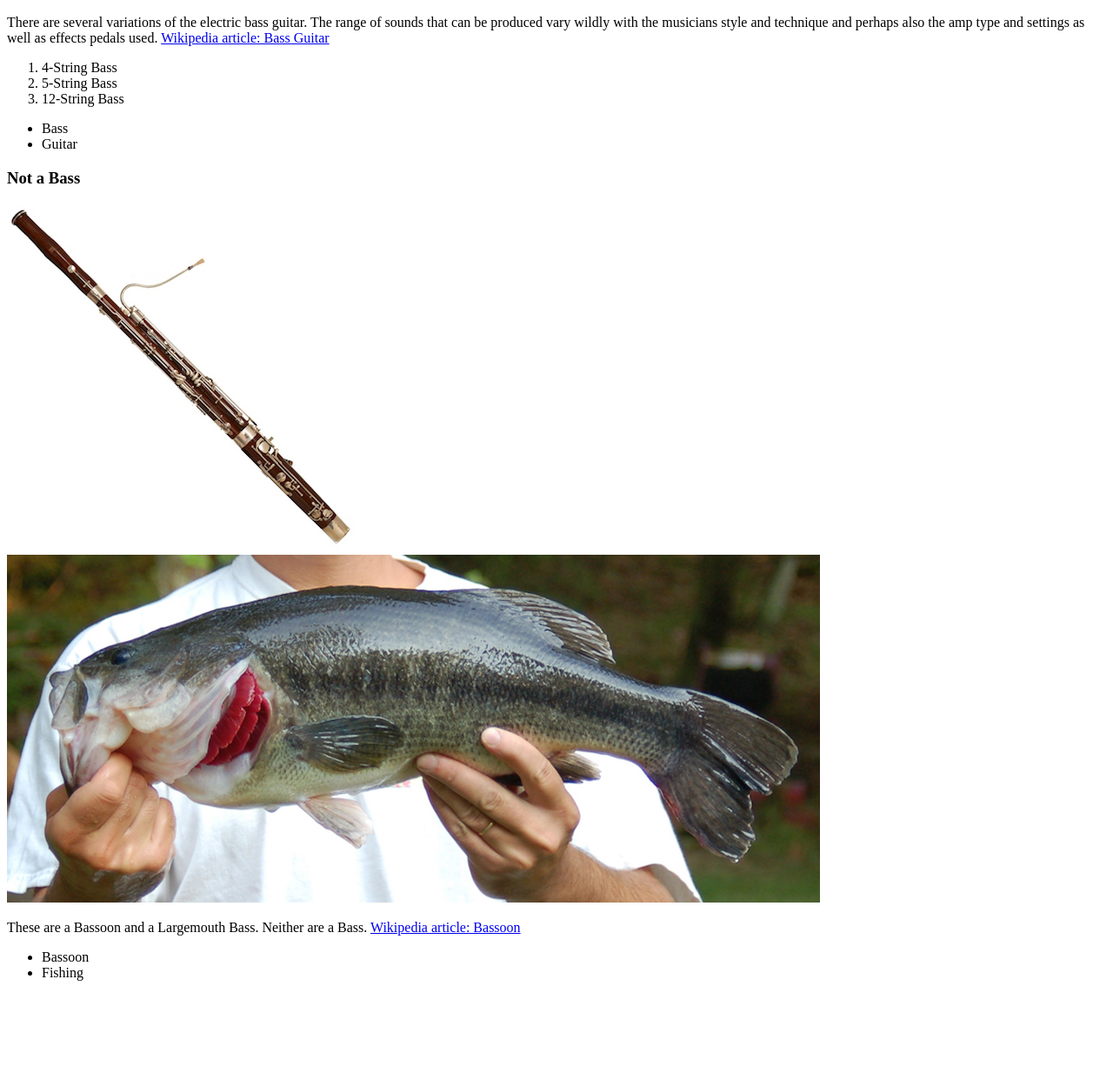
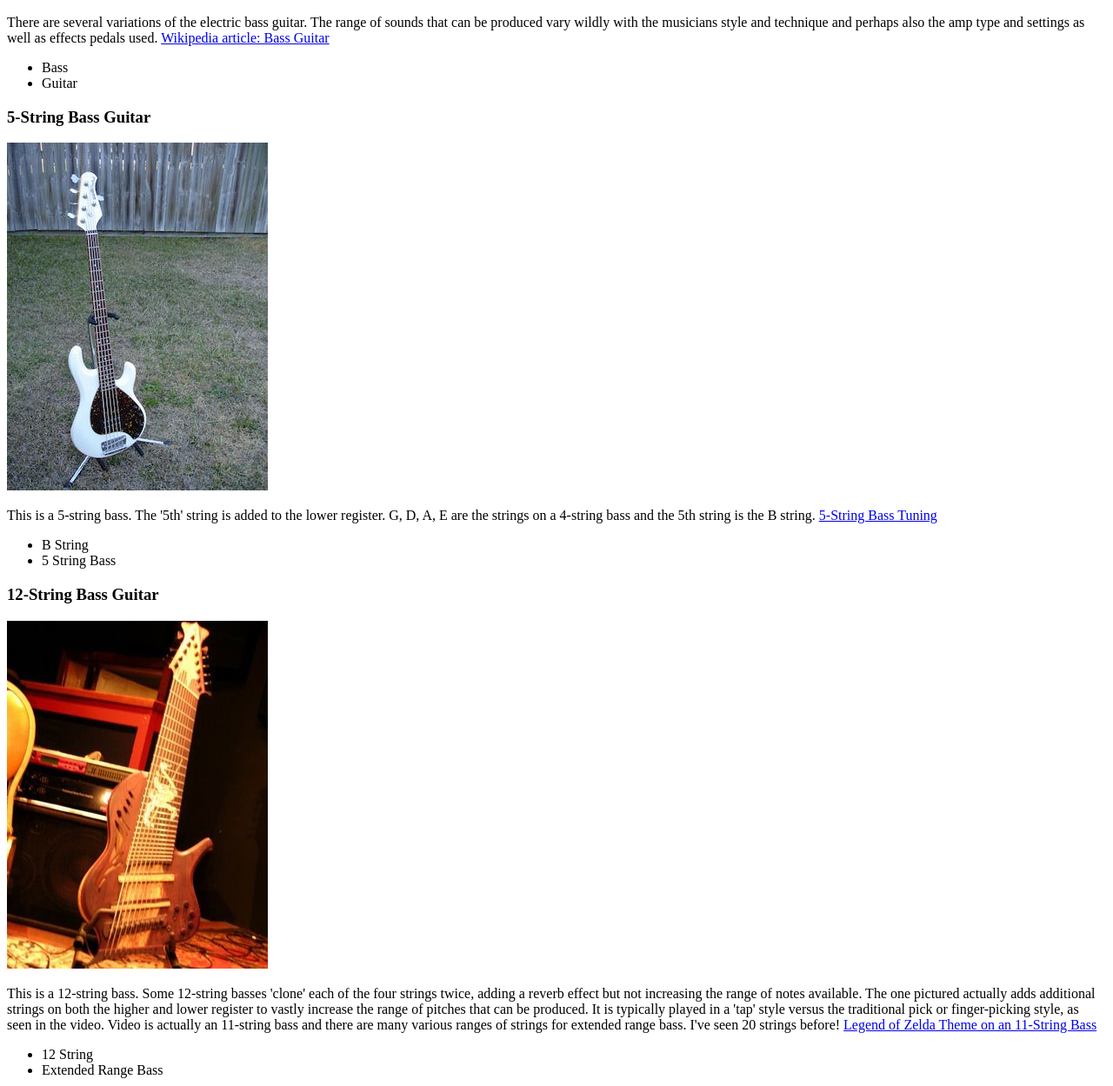
Before and after one commit to DrewWarrenTIY-tiy/wk-01-alpha, a plain HTML site: page index.html in a window 1280 px wide. Shown: the part 1091-2340 px from the top of the page at 87% size. Before the commit the page ends 2235 px from the top, so only its background shows below. Drawn offline with Linux system fonts and the light colour scheme.

Commit message:
feat(init) Add 2 sections to satisfy Assignment
I mistakenly only had 3 sections which did not satisfy
the assignment. I split the bass guitar section into
3 sections and added a new link and list for each.

```diff
--- a/index.html
+++ b/index.html
@@ -20,22 +20,35 @@
     </p>
     <h3>Bass Guitars</h3>
     <img src="images/4-string-bass.jpg" alt="4-String Bass" />
-    <img src="images/5-string-bass.jpg" alt="5-String Bass" />
-    <img src="images/12-string-bass.jpg" alt="12-String Bass" />
     <p>
       There are several variations of the electric bass guitar. The range of sounds that can be produced vary wildly with the musicians style and technique and perhaps also the amp type and settings as well as effects pedals used.
         <a href="https://en.wikipedia.org/wiki/Bass_guitar">
           Wikipedia article: Bass Guitar
         </a>
-        <ol>
-          <li>4-String Bass</li>
-          <li>5-String Bass</li>
-          <li>12-String Bass</li>
-        </ol>
         <ul>
           <li>Bass</li>
           <li>Guitar</li>
         </ul>
+    </p>
+    <h3> 5-String Bass Guitar </h3>
+    <img src="images/5-string-bass.jpg" alt="5-String Bass" />
+    <p>
+      This is a 5-string bass. The '5th' string is added to the lower register. G, D, A, E are the strings on a 4-string bass and the 5th string is the B string.
+      <a href="http://www.studybass.com/gear/bass-tuning/bass-guitar-tunings/">5-String Bass Tuning</a>
+      <ul>
+        <li>B String</li>
+        <li>5 String Bass</li>
+      </ul>
+    </p>
+    <h3>12-String Bass Guitar</h3>
+    <img src="images/12-string-bass.jpg" alt="12-String Bass" />
+    <p>
+      This is a 12-string bass. Some 12-string basses 'clone' each of the four strings twice, adding a reverb effect but not increasing the range of notes available. The one pictured actually adds additional strings on both the higher and lower register to vastly increase the range of pitches that can be produced. It is typically played in a 'tap' style versus the traditional pick or finger-picking style, as seen in the video. Video is actually an 11-string bass and there are many various ranges of strings for extended range bass. I've seen 20 strings before!
+      <a href="https://www.youtube.com/watch?v=D7oKT6xz-k8">Legend of Zelda Theme on an 11-String Bass</a>
+      <ul>
+        <li>12 String</li>
+        <li>Extended Range Bass</li>
+      </ul>
     </p>
     <h3>Not a Bass</h3>
     <img src="images/bassoon.jpg" alt="Bassoon" />
```
